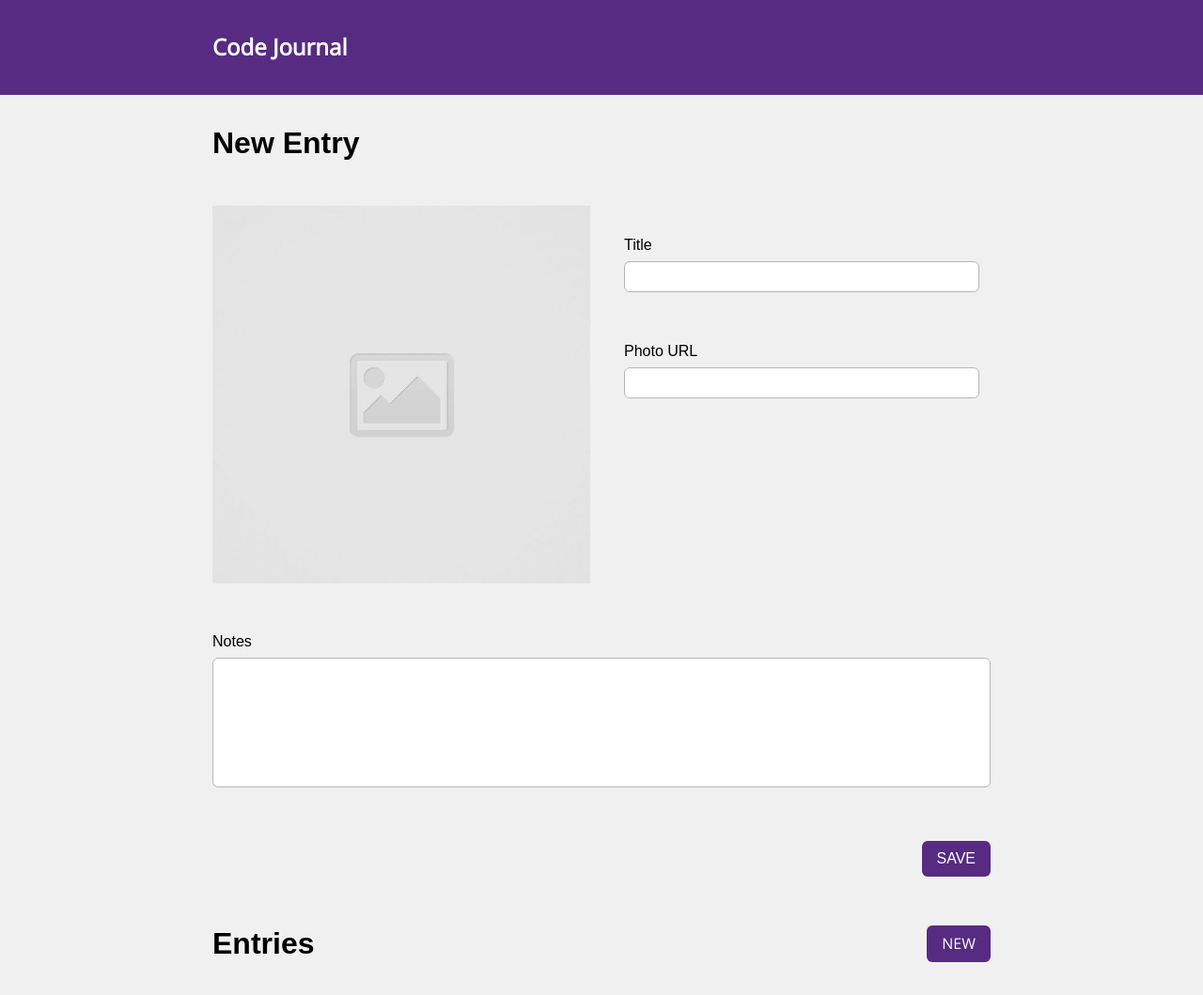
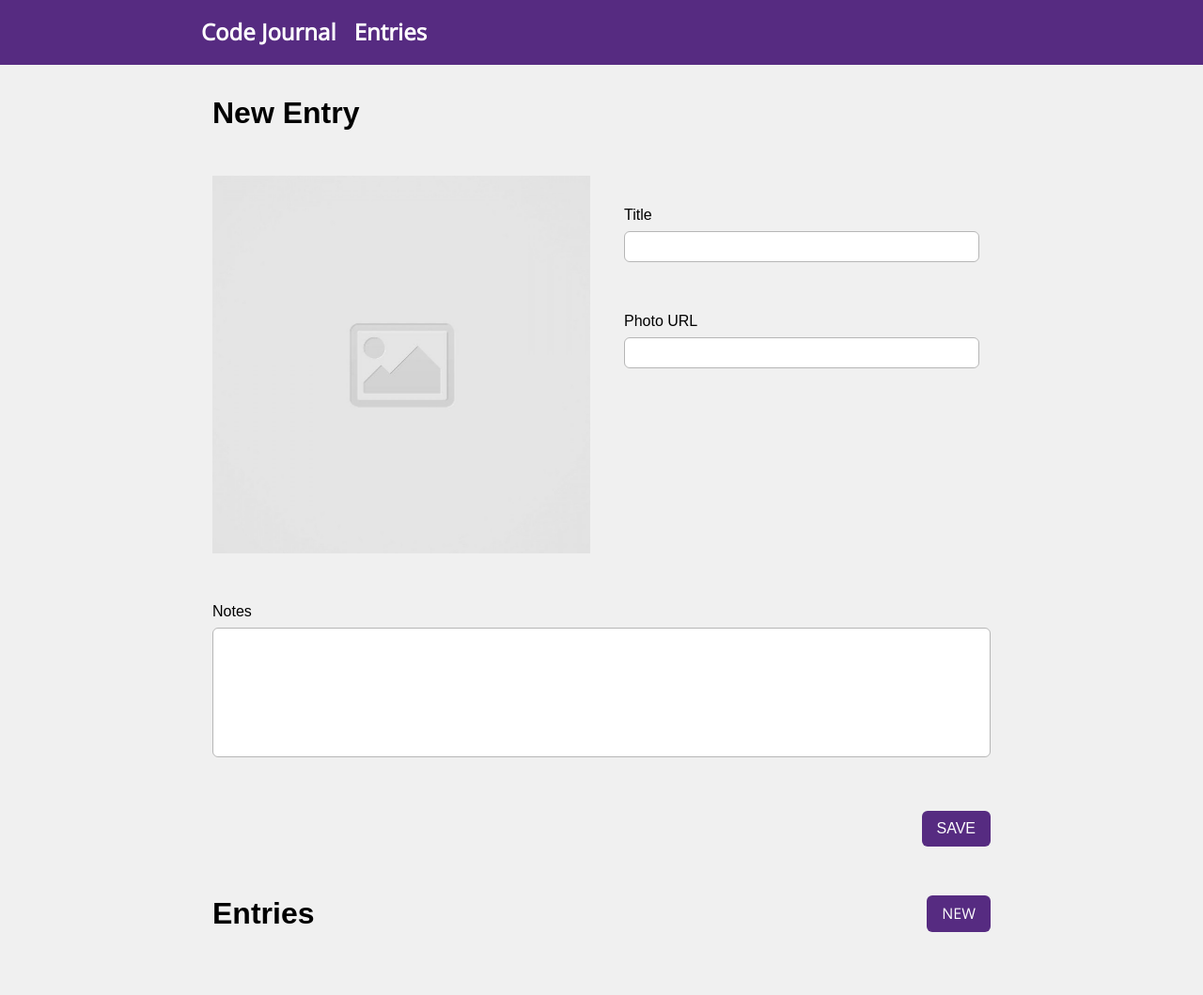
Before and after one commit to alexei-dayrit/code-journal, a website: page index.html in a window 1280 px wide. Shown: the whole page at 94% size. Drawn offline with nearby package versions, Linux system fonts and the light colour scheme; a web font is replaced by a local one.

Commit message:
Added nav item to the navbar for entries. #2

```diff
--- a/css/styles.css
+++ b/css/styles.css
@@ -58,6 +58,17 @@ input[type="submit"] {
   flex-direction: row-reverse;
 }
 
+/* NAV */
+.nav-link {
+  margin-left: 1.2rem;
+  text-decoration: none;
+  color: white;
+}
+
+.column-two-fiths {
+  width: calc(100% / 3);
+}
+
 /* DATA ENTRIES */
 
 ul {
--- a/index.html
+++ b/index.html
@@ -19,9 +19,16 @@
 <body>
   <header>
     <div class="container">
-      <div class="row">
-        <div class="column-full">
+      <div class="row flex-column">
+        <div class="column-two-fifths">
           <h2>Code Journal</h2>
+        </div>
+        <div class="column-two-fifths">
+          <h2>
+            <a class="nav-link" href="#">
+              Entries
+            </a>
+          </h2>
         </div>
       </div>
     </div>
@@ -85,4 +92,5 @@
   <script src="js/data.js"></script>
   <script src="js/main.js"></script>
 </body>
+
 </html>
```
